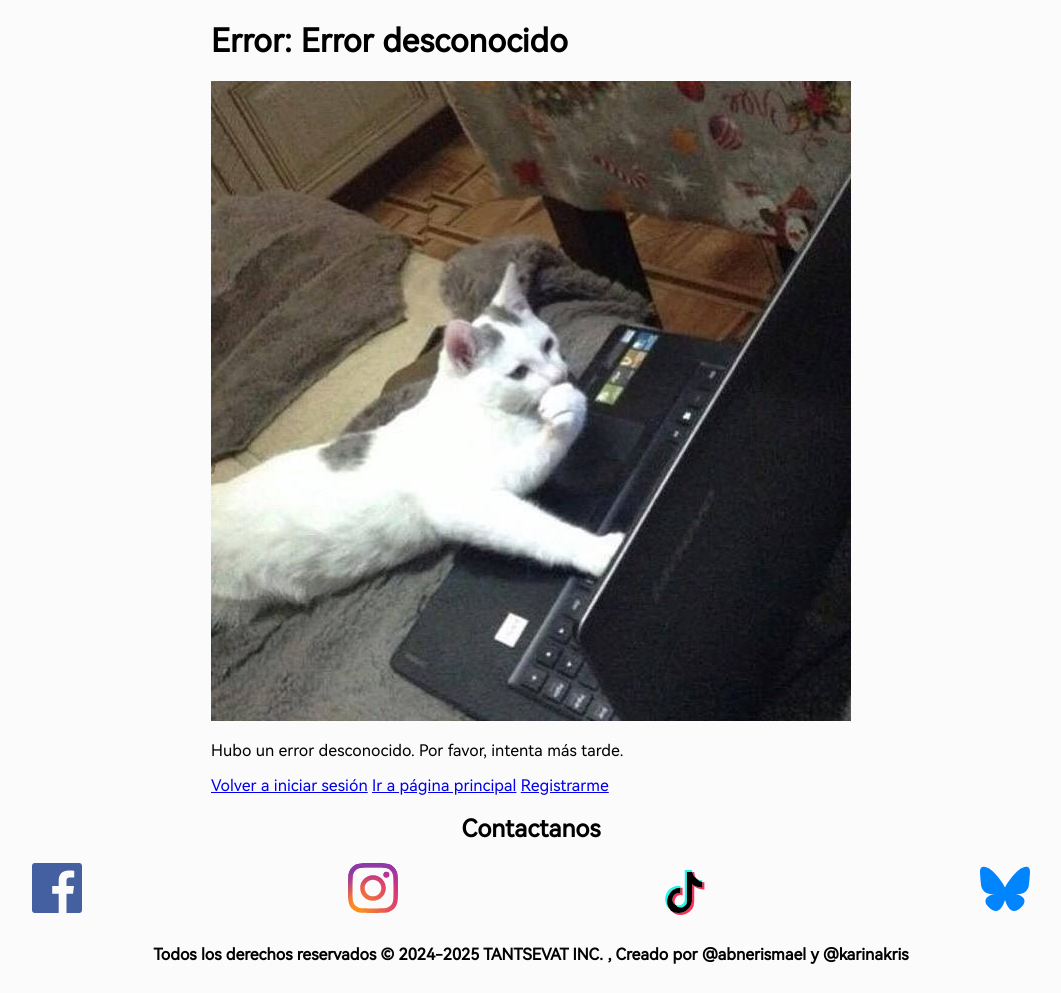
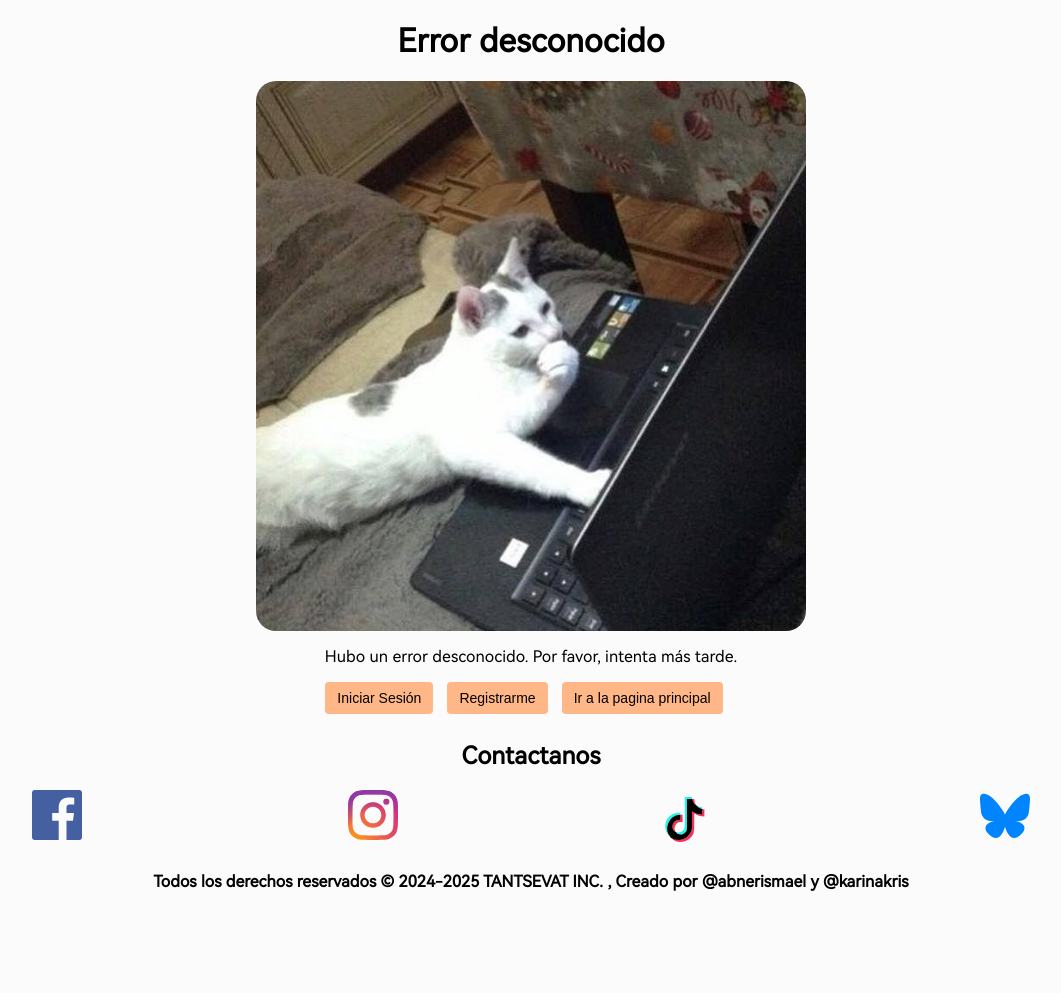
Before and after one commit to Karincrisis/WEB4BV1, a PHP site: page /secciones/error.php in a window 1280 px wide. Shown: the part 92-1085 px from the top of the page, without its empty margins (109-1170 px from the left). After the commit the page ends 983 px from the top, so only its background shows below. Run offline with PHP 8.4, Linux system fonts and the light colour scheme.

Commit message:
mejoras en el html para usar estilos ya hechos

```diff
--- a/secciones/error.php
+++ b/secciones/error.php
@@ -1,8 +1,5 @@
 <?php
     include('../plantillas/cabecera.php');
-?>
-
-<?php
     // Mostrar errores de PHP para depuración
     error_reporting(E_ALL);
     ini_set('display_errors', 1);
@@ -11,46 +8,49 @@ ini_set('display_errors', 1);
     $error = isset($_GET['error']) ? urldecode($_GET['error']) : 'Error desconocido';
 ?>
 <main>
-    <div class="error-container">
-        <h1>Error: <?php echo $error; ?></h1>
+    <div class="presentacion-inicio">
+        <h1><?php echo $error; ?></h1>
 
         <!-- Imágenes y descripciones dependiendo del error -->
-        <div class="error-images">
             <?php
                 switch ($error) {
                     case 'Contraseña incorrecta.':
-                    echo '<img src="../imagenes/error1.jpeg" alt="Contraseña incorrecta">';
+                        echo '<img src="../imagenes/error1.jpeg" alt="Contraseña incorrecta" class="imagen-error">';
                         echo '<p>La contraseña que ingresaste es incorrecta. Por favor, intenta nuevamente.</p>';
                         break;
                     case 'Usuario no encontrado.':
-                    echo '<img src="../imagenes/error2.jpeg" alt="Usuario no encontrado">';
+                        echo '<img src="../imagenes/error2.jpeg" alt="Usuario no encontrado" class="imagen-error">';
                         echo '<p>No hemos encontrado un usuario con ese nombre. Asegúrate de escribirlo correctamente.</p>';
                         break;
                     case 'Tipo de usuario no reconocido.':
-                    echo '<img src="../imagenes/error3.jpeg" alt="Tipo de usuario no reconocido">';
+                        echo '<img src="../imagenes/error3.jpeg" alt="Tipo de usuario no reconocido" class="imagen-error">';
                         echo '<p>El tipo de usuario no ha sido reconocido. Por favor, contacta con el soporte.</p>';
                         break;
                     case 'Error de conexión a la base de datos.':
-                    echo '<img src="../imagenes/error4.jpeg" alt="Error de conexión">';
+                        echo '<img src="../imagenes/error4.jpeg" alt="Error de conexión" class="imagen-error">';
                         echo '<p>Hubo un problema al intentar conectarnos a la base de datos. Por favor, intenta más tarde.</p>';
                         break;
                     case 'Método de solicitud no válido.':
-                    echo '<img src="../imagenes/error5.jpeg" alt="Método de solicitud no válido">';
+                        echo '<img src="../imagenes/error5.jpeg" alt="Método de solicitud no válido" class="imagen-error">';
                         echo '<p>La solicitud que enviaste no es válida. Por favor, intenta nuevamente.</p>';
                         break;
                     default:
-                    echo '<img src="../imagenes/error.jpeg" alt="Error desconocido">';
+                        echo '<img src="../imagenes/error.jpeg" alt="Error desconocido" class="imagen-error">';
                         echo '<p>Hubo un error desconocido. Por favor, intenta más tarde.</p>';
                         break;
                 }
             ?>
-        </div>
-
                     <!-- Botones para navegar -->
-        <div class="buttons">
-            <a href="../secciones/iniciarSesion.php" class="button">Volver a iniciar sesión</a>
-            <a href="../index.html" class="button">Ir a página principal</a>
-            <a href="../secciones/registro.php" class="button">Registrarme</a>
+        <div class="botones-inicio">
+            <form action="./iniciarSesion.php">
+                <button type="submit">Iniciar Sesión</button>
+            </form>
+            <form action="./registro.php">
+                <button type="submit">Registrarme</button>
+            </form>
+            <form action="../index.html">
+                <button type="submit">Ir a la pagina principal</button>
+            </form>
         </div>
     </div>
 </main>
```
Lines whose indentation alone changed are shown as unchanged.
